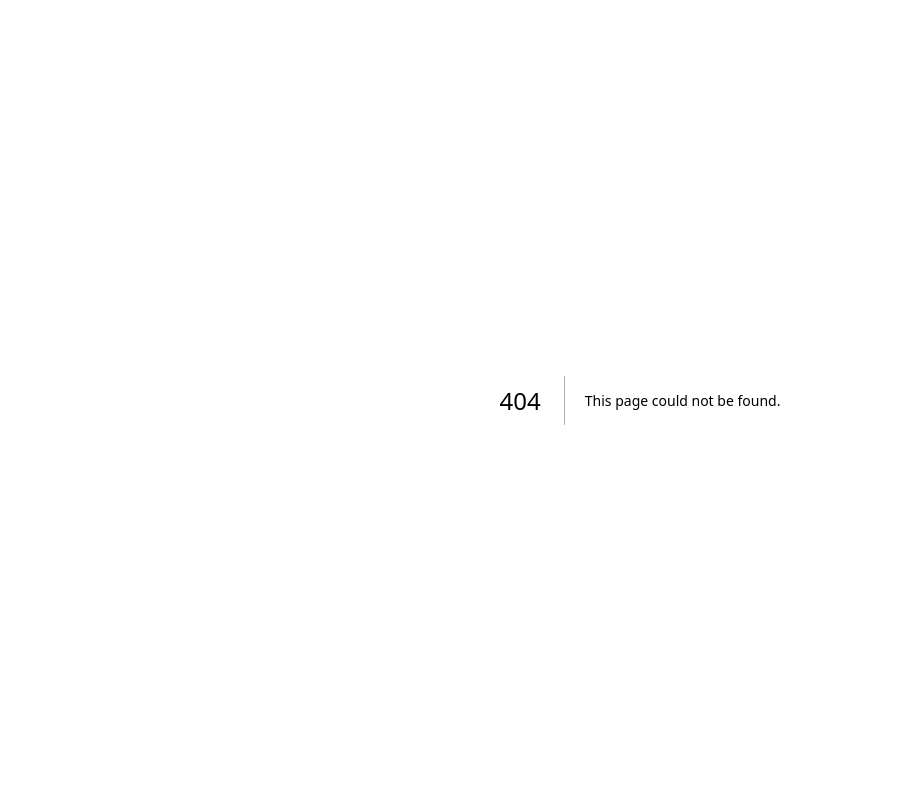
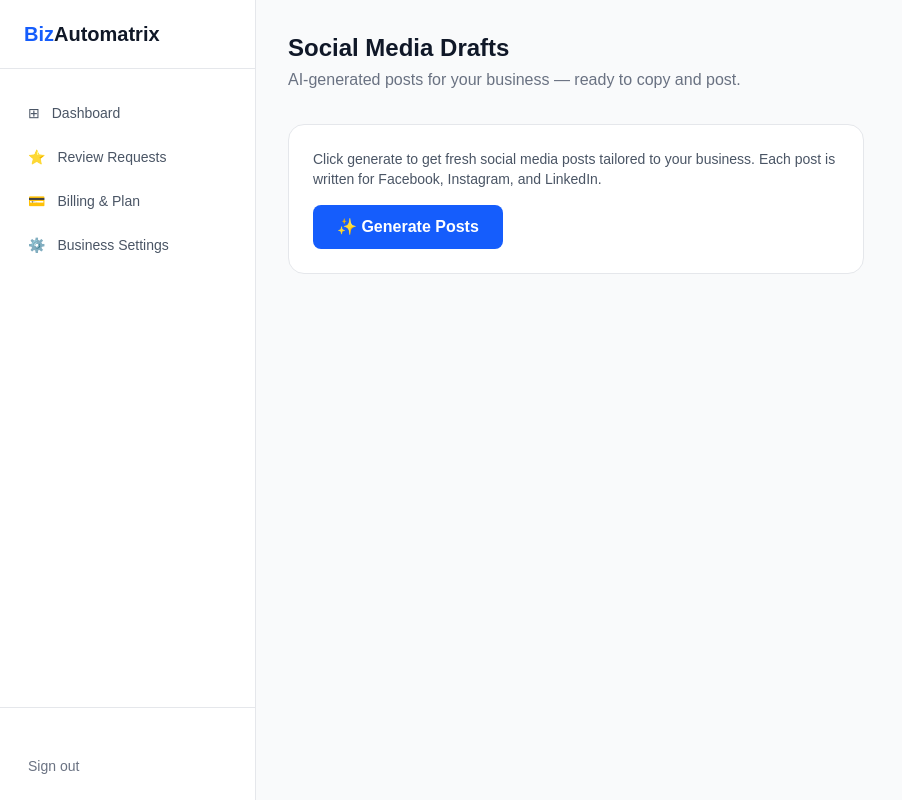
Before and after one commit to Arahman-ai/app.bizautomatrix, a Next.js app: page /dashboard/social-drafts in a window 1280 px wide. Before the commit this address had no page. Shown: the whole page, without its empty margins (0-902 px from the left). Built offline with nearby package versions, Linux system fonts and the light colour scheme; no server answers.

Commit message:
Add AI social media drafts feature

```diff
--- a/package.json
+++ b/package.json
@@ -22,6 +22,7 @@
     "next": "16.2.4",
     "next-auth": "^4.24.14",
     "nodemailer": "^7.0.13",
+    "openai": "^6.36.0",
     "pg": "^8.20.0",
     "prisma": "^7.8.0",
     "react": "19.2.4",
--- a/src/app/(dashboard)/dashboard/page.tsx
+++ b/src/app/(dashboard)/dashboard/page.tsx
@@ -74,7 +74,7 @@ export default async function DashboardPage() {
       <h2 className="text-lg font-semibold text-gray-900 mb-4">Quick Actions</h2>
       <div className="grid grid-cols-1 sm:grid-cols-2 lg:grid-cols-3 gap-4 mb-10">
         <ActionCard icon="⭐" title="Review Requests" desc="Send review requests to your customers via email." href="/dashboard/reviews" />
-        <ActionCard icon="📱" title="Social Media Drafts" desc="View and approve AI-generated posts for your business." href="#" comingSoon />
+        <ActionCard icon="📱" title="Social Media Drafts" desc="View and approve AI-generated posts for your business." href="/dashboard/social-drafts" />
         <ActionCard icon="📊" title="Monthly Report" desc="See your latest performance report and insights." href="/dashboard/monthly-report" />
         <ActionCard icon="📍" title="Google Business" desc="Optimize your Google Business Profile listing." href="#" comingSoon />
         <ActionCard icon="💳" title="Billing & Plan" desc="Manage your subscription and payment method." href="/dashboard/billing" />
--- /dev/null
+++ b/src/app/(dashboard)/dashboard/social-drafts/page.tsx
@@ -0,0 +1,109 @@
+"use client";
+
+import { useState } from "react";
+
+type Posts = { facebook: string; instagram: string; linkedin: string };
+
+const PLATFORMS = [
+  { key: "facebook", label: "Facebook", icon: "📘", color: "blue" },
+  { key: "instagram", label: "Instagram", icon: "📸", color: "pink" },
+  { key: "linkedin", label: "LinkedIn", icon: "💼", color: "indigo" },
+] as const;
+
+export default function SocialDraftsPage() {
+  const [posts, setPosts] = useState<Posts | null>(null);
+  const [loading, setLoading] = useState(false);
+  const [copied, setCopied] = useState<string | null>(null);
+  const [error, setError] = useState("");
+
+  async function generate() {
+    setLoading(true);
+    setError("");
+    try {
+      const res = await fetch("/api/client/social-drafts", { method: "POST" });
+      const data = await res.json();
+      if (!res.ok) { setError(data.error ?? "Failed to generate posts."); return; }
+      setPosts(data.posts);
+    } catch {
+      setError("Something went wrong. Please try again.");
+    } finally {
+      setLoading(false);
+    }
+  }
+
+  async function copy(key: string, text: string) {
+    await navigator.clipboard.writeText(text);
+    setCopied(key);
+    setTimeout(() => setCopied(null), 2000);
+  }
+
+  return (
+    <div>
+      <div className="mb-8">
+        <h1 className="text-2xl font-bold text-gray-900">Social Media Drafts</h1>
+        <p className="text-gray-500 mt-1">AI-generated posts for your business — ready to copy and post.</p>
+      </div>
+
+      <div className="bg-white rounded-2xl border border-gray-200 p-6 mb-8 max-w-xl">
+        <p className="text-sm text-gray-600 mb-4">
+          Click generate to get fresh social media posts tailored to your business. Each post is written for Facebook, Instagram, and LinkedIn.
+        </p>
+        <button
+          onClick={generate}
+          disabled={loading}
+          className="bg-blue-600 text-white px-6 py-2.5 rounded-lg font-semibold hover:bg-blue-700 disabled:opacity-50 transition-colors flex items-center gap-2"
+        >
+          {loading ? (
+            <>
+              <svg className="animate-spin h-4 w-4" fill="none" viewBox="0 0 24 24">
+                <circle className="opacity-25" cx="12" cy="12" r="10" stroke="currentColor" strokeWidth="4" />
+                <path className="opacity-75" fill="currentColor" d="M4 12a8 8 0 018-8v8z" />
+              </svg>
+              Generating...
+            </>
+          ) : (
+            <>{posts ? "✨ Regenerate Posts" : "✨ Generate Posts"}</>
+          )}
+        </button>
+        {error && <p className="text-red-500 text-sm mt-3">{error}</p>}
+      </div>
+
+      {posts && (
+        <div className="grid grid-cols-1 gap-5">
+          {PLATFORMS.map(({ key, label, icon, color }) => {
+            const text = posts[key];
+            const colorMap: Record<string, string> = {
+              blue: "border-blue-200 bg-blue-50",
+              pink: "border-pink-200 bg-pink-50",
+              indigo: "border-indigo-200 bg-indigo-50",
+            };
+            const badgeMap: Record<string, string> = {
+              blue: "bg-blue-100 text-blue-700",
+              pink: "bg-pink-100 text-pink-700",
+              indigo: "bg-indigo-100 text-indigo-700",
+            };
+            return (
+              <div key={key} className="bg-white rounded-2xl border border-gray-200 overflow-hidden">
+                <div className={`px-5 py-3 flex items-center justify-between border-b ${colorMap[color]}`}>
+                  <div className="flex items-center gap-2">
+                    <span className="text-lg">{icon}</span>
+                    <span className={`text-xs font-semibold px-2.5 py-0.5 rounded-full ${badgeMap[color]}`}>{label}</span>
+                  </div>
+                  <button
+                    onClick={() => copy(key, text)}
+                    className="text-xs font-medium px-3 py-1.5 rounded-lg bg-white border border-gray-200 hover:bg-gray-50 transition-colors"
+                  >
+                    {copied === key ? "✓ Copied!" : "Copy"}
+                  </button>
+                </div>
+                <div className="p-5">
+                  <p className="text-sm text-gray-700 leading-relaxed whitespace-pre-wrap">{text}</p>
+                </div>
+              </div>
+            );
+          })}
+        </div>
+      )}
+    </div>
+  );
+}
--- /dev/null
+++ b/src/app/api/client/social-drafts/route.ts
@@ -0,0 +1,54 @@
+import { NextResponse } from "next/server";
+import { getServerSession } from "next-auth";
+import { authOptions } from "@/lib/auth";
+import { prisma } from "@/lib/prisma";
+import OpenAI from "openai";
+
+const openai = new OpenAI({ apiKey: process.env.OPENAI_API_KEY });
+
+export async function POST() {
+  const session = await getServerSession(authOptions);
+  if (!session?.user?.email) return NextResponse.json({ error: "Unauthorized" }, { status: 401 });
+
+  const user = await prisma.user.findUnique({
+    where: { email: session.user.email },
+    include: { client: true },
+  });
+
+  const client = user?.client;
+  if (!client) return NextResponse.json({ error: "No client found" }, { status: 404 });
+
+  const { businessName, city, industry } = client;
+
+  const prompt = `You are a social media manager for a local business. Generate 3 social media posts for the following business:
+
+Business: ${businessName}
+Industry: ${industry ?? "local business"}
+City: ${city ?? "local area"}
+
+Write one post for each platform:
+1. Facebook (friendly, community-focused, 2-3 sentences, can include a call to action)
+2. Instagram (energetic, visual-focused, use 5-8 relevant hashtags at the end)
+3. LinkedIn (professional, business-focused, 2-3 sentences)
+
+The posts should encourage customers to leave a Google review. Keep them natural and not overly salesy.
+
+Respond in this exact JSON format:
+{
+  "facebook": "post text here",
+  "instagram": "post text here",
+  "linkedin": "post text here"
+}`;
+
+  const completion = await openai.chat.completions.create({
+    model: "gpt-4o-mini",
+    messages: [{ role: "user", content: prompt }],
+    response_format: { type: "json_object" },
+    temperature: 0.8,
+  });
+
+  const content = completion.choices[0].message.content ?? "{}";
+  const posts = JSON.parse(content);
+
+  return NextResponse.json({ posts, businessName, industry, city });
+}
```
Also changed, not shown: 1 other file (tests, documents, lock files or other folders).
